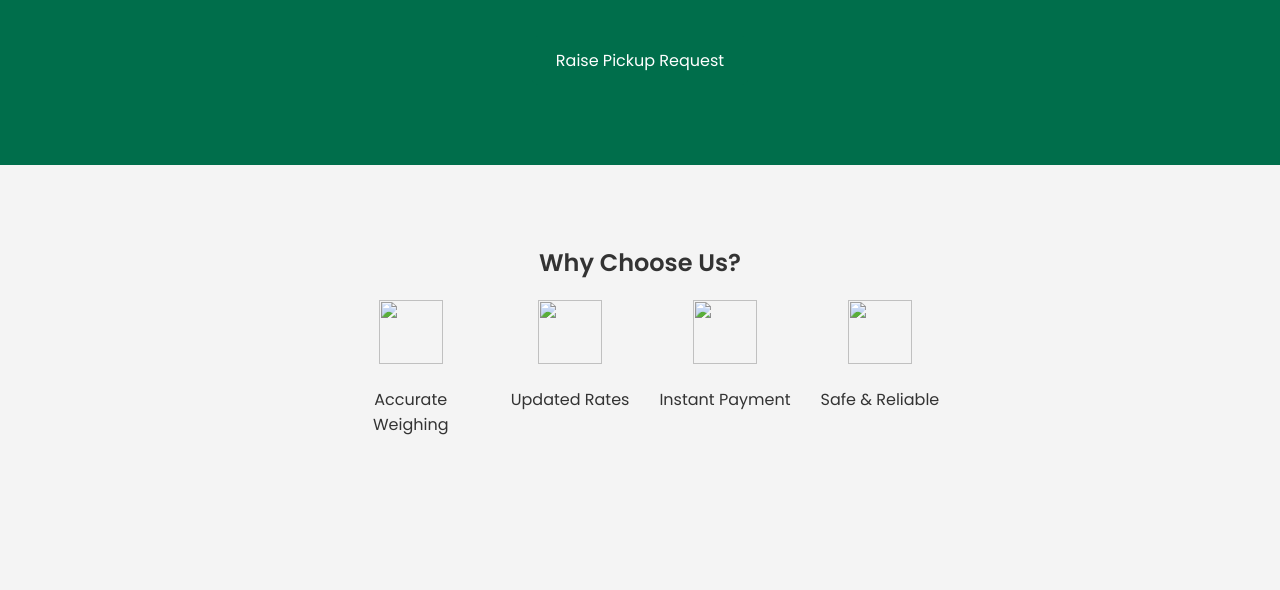
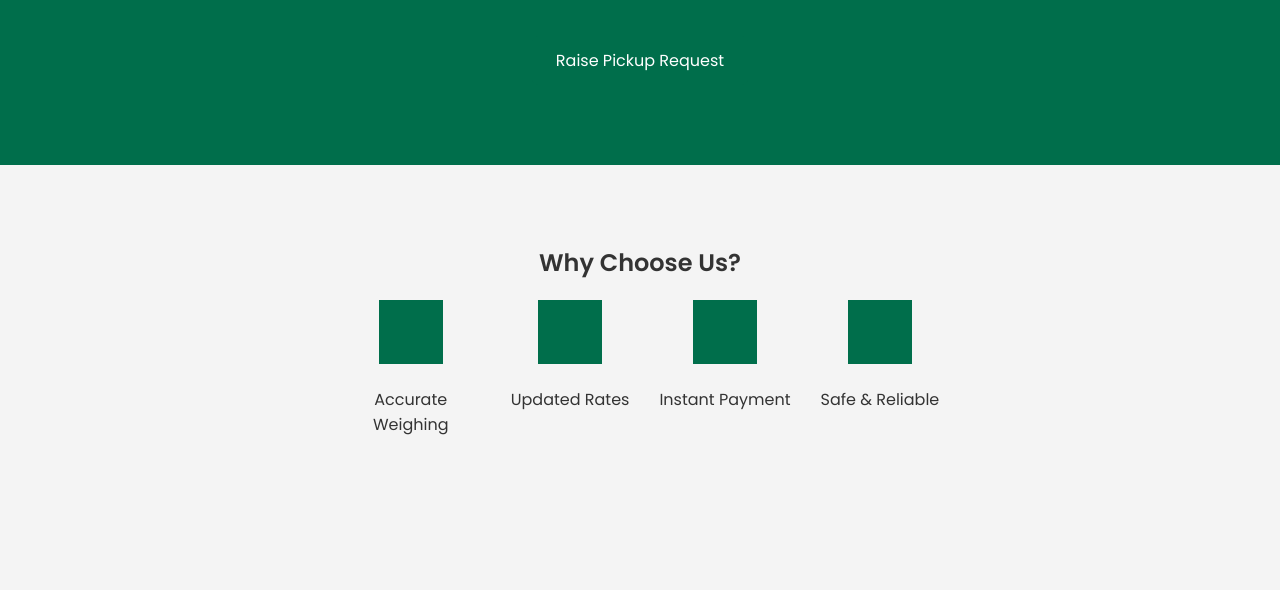
Before and after one commit to Likesh1235/scrapsail-backend, a plain HTML site: page index.html in a window 1280 px wide. Shown: the part 203-793 px from the top of the page. Drawn offline with Linux system fonts and the light colour scheme; files whose address does not match are found by name.

Commit message:
Update index.html

```diff
--- a/index.html
+++ b/index.html
@@ -19,10 +19,10 @@
   <section class="why-us">
     <h2>Why Choose Us?</h2>
     <div class="features">
-      <div class="feature"><img src="assets/scrap-icon1.png"><p>Accurate Weighing</p></div>
-      <div class="feature"><img src="assets/scrap-icon2.png"><p>Updated Rates</p></div>
-      <div class="feature"><img src="assets/scrap-icon3.png"><p>Instant Payment</p></div>
-      <div class="feature"><img src="assets/scrap-icon4.png"><p>Safe & Reliable</p></div>
+      <div class="feature"><img src="scrap-icon1.png"><p>Accurate Weighing</p></div>
+      <div class="feature"><img src="scrap-icon2.png"><p>Updated Rates</p></div>
+      <div class="feature"><img src="scrap-icon3.png"><p>Instant Payment</p></div>
+      <div class="feature"><img src="scrap-icon4.png"><p>Safe & Reliable</p></div>
     </div>
   </section>
 
```
